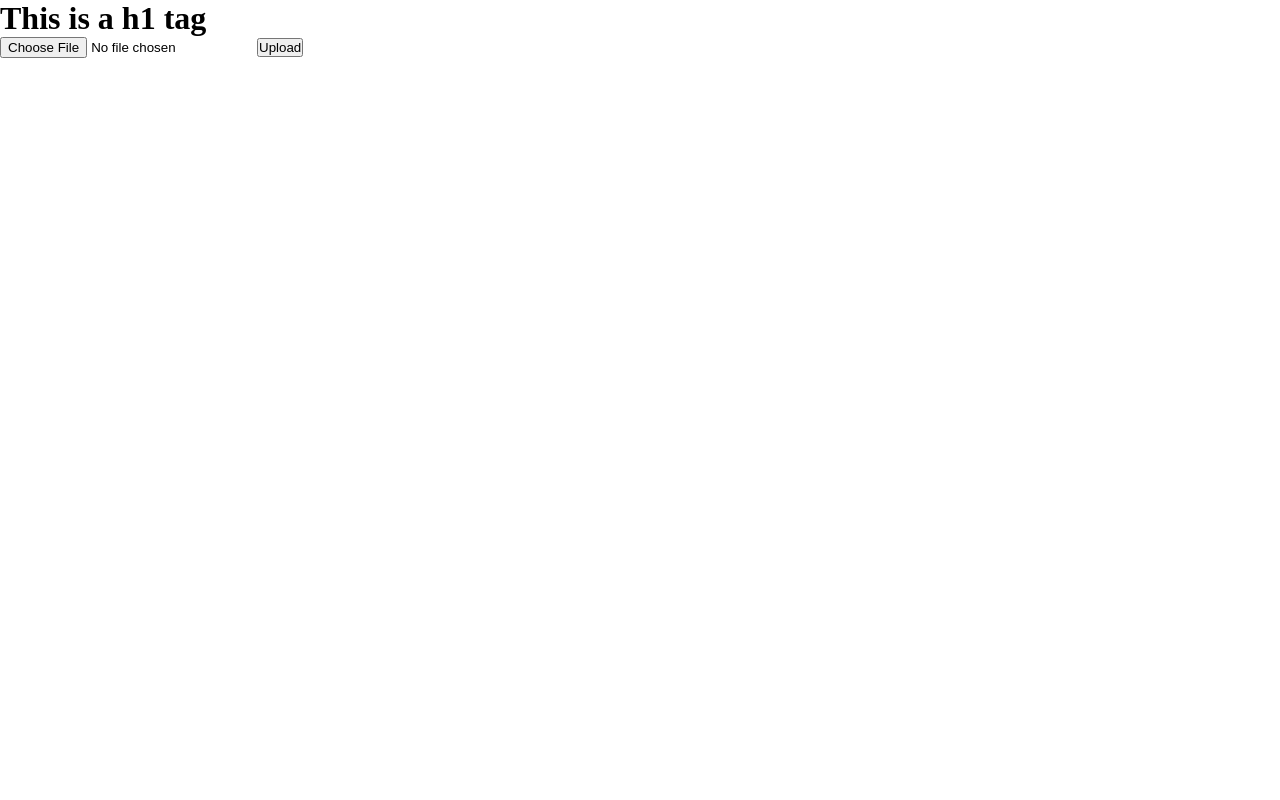
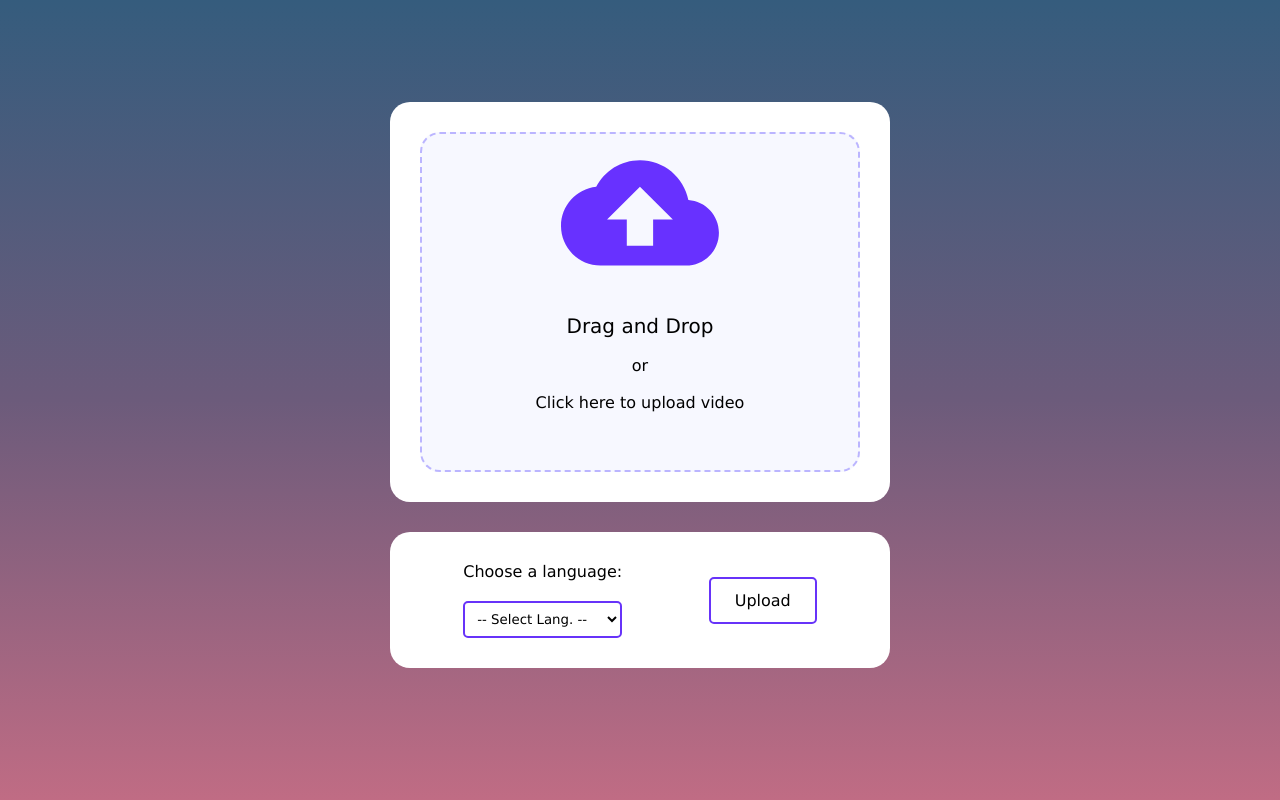
Before and after one commit to mshreeram/titan, a Flask app: page / in a window 1280 px wide. Run offline with Flask 3, Linux system fonts and the light colour scheme.

Commit message:
Create Basic Interface to upload and download videos

```diff
--- a/hello.py
+++ b/hello.py
@@ -1,14 +1,38 @@
-from flask import Flask, render_template, url_for, request, send_file
+from flask import Flask, render_template, url_for, request, send_file, Response
 from fileinput import filename
+from io import BytesIO
+import io
+
 app = Flask(__name__)
+
+video_data = None
+filename = None
 
 @app.route('/', methods = ['POST', 'GET'])
 def index():
+  global video_data
   if request.method == "POST":
+    global f, filename
     f = request.files['file']
-    return send_file(f, mimetype='video/mov')
+    filename = f.filename
+    video_data = BytesIO(f.read())
+    video_data.seek(0)
+    return render_template('video-preview.html')
   else:
     return render_template('index.html')
 
+@app.route('/video_stream')
+def video_stream():
+  global video_data
+  if video_data is not None:
+    print("Video data length:", len(video_data.getvalue()))
+    return Response(video_data.getvalue(), mimetype='video/*', content_type='video/*; charset=utf-8')
+  return "No video data available."
+
+@app.route('/download', methods = ['POST', 'GET'])
+def download():
+  global filename, video_data
+  return send_file(video_data, as_attachment=True, download_name="translated_" + f.filename)
+
 if __name__ == '__main__':
   app.run(debug = True, port=3000)
--- /dev/null
+++ b/static/script.js
@@ -0,0 +1,54 @@
+const dropArea = document.getElementById("drop-area");
+const inputFile = document.getElementById("input-file");
+const imgView = document.getElementById("img-view");
+const upload = document.getElementById("upload");
+const lang = document.getElementById("lang");
+const form = document.getElementById("form");
+
+inputFile.addEventListener("change", uploadImage);
+
+function uploadImage() {
+  const extensions = new Set([
+    "mp4",
+    "mov",
+    "mkv",
+    "avi",
+    "wmv",
+    "flv",
+    "webm",
+    "avchd",
+  ]);
+  const fileName = inputFile.files[0].name;
+  let imgLink = URL.createObjectURL(inputFile.files[0]);
+  const ext = fileName.split(".").pop();
+  if (!extensions.has(ext.toLowerCase())) {
+    alert("Invalid File Format");
+    return;
+  }
+  imgView.innerHTML = `<video controls><source src=${imgLink}></video>`;
+  imgView.style.border = 0;
+}
+
+dropArea.addEventListener("dragover", (e) => {
+  e.preventDefault();
+});
+
+dropArea.addEventListener("drop", (e) => {
+  e.preventDefault();
+  inputFile.files = e.dataTransfer.files;
+  uploadImage();
+});
+
+upload.addEventListener("click", (e) => {
+  if (!inputFile.files[0]) {
+    alert("Please upload or select a video first");
+    e.preventDefault();
+    return;
+  }
+  if (lang.value === "hide") {
+    alert("Please select a language");
+    e.preventDefault();
+  } else {
+    form.submit();
+  }
+});
--- a/static/styles.css
+++ b/static/styles.css
@@ -2,4 +2,95 @@
   margin: 0;
   padding: 0;
   box-sizing: border-box;
+  font-family: "verdana";
 }
+
+.main {
+  width: 100%;
+  min-height: 100vh;
+  background: #355c7d;
+  background: -webkit-linear-gradient(to top, #c06c84, #6c5b7b, #355c7d);
+  background: linear-gradient(to top, #c06c84, #6c5b7b, #355c7d);
+  display: flex;
+  align-items: center;
+  justify-content: center;
+  flex-direction: column;
+}
+
+#drop-area {
+  width: 500px;
+  height: 400px;
+  padding: 30px;
+  background: #fff;
+  text-align: center;
+  border-radius: 20px;
+}
+
+#img-view {
+  width: 100%;
+  height: 100%;
+  border-radius: 20px;
+  border: 2px dashed #bbb5ff;
+  background: #f7f8ff;
+  background-position: center;
+  background-size: cover;
+}
+
+video {
+  width: 100%;
+  height: 100%;
+}
+
+p {
+  font-size: 20px;
+  padding: 18px;
+}
+
+#upload {
+  background: none;
+  color: inherit;
+  border: none;
+  font: inherit;
+  cursor: pointer;
+  outline: inherit;
+  padding: 12px 24px;
+  align-self: center;
+  border: 2px solid rgb(103, 51, 249);
+  border-radius: 5px;
+}
+
+.options {
+  display: flex;
+  background: #fff;
+  margin: 30px;
+  padding: 30px;
+  justify-content: space-around;
+  border-radius: 20px;
+  width: 500px;
+}
+
+.select-lang {
+  display: flex;
+  flex-direction: column;
+  gap: 20px;
+}
+
+#lang {
+  background: none;
+  border: none;
+  border: 2px solid rgb(103, 51, 249);
+  padding: 8px;
+  border-radius: 5px;
+}
+
+.text-line {
+  margin-top: 18px;
+}
+
+#translated {
+  width: 800px;
+  height: 600px;
+  margin-bottom: 50px;
+  border-radius: 25px;
+  background-color: black;
+}
--- a/templates/base.html
+++ b/templates/base.html
@@ -11,5 +11,6 @@
   </head>
   <body>
     {% block head %} {% endblock %}
+    <script src="{{ url_for('static', filename='script.js') }}"></script>
   </body>
 </html>
--- a/templates/index.html
+++ b/templates/index.html
@@ -1,9 +1,30 @@
 {% extends 'base.html' %} {% block head %}
 
-<h1>This is a h1 tag</h1>
-<form action="/" method="post" enctype="multipart/form-data">
-  <input name="file" type="file" accept="video/*" />
-  <input type="submit" value="Upload" />
+<form id="form" action="/" method="post" enctype="multipart/form-data">
+  <div class="main">
+    <label for="input-file" id="drop-area">
+      <input name="file" type="file" accept="video/*" id="input-file" hidden />
+      <div id="img-view">
+        <img src="{{ url_for('static', filename='508.png') }}" />
+        <p>Drag and Drop <div>or</div> <div class="text-line">Click here to upload video</div></p>
+      </div>
+    </label>
 </form>
+<div class="options">
+  <div class="select-lang">
+    <label for="lang">Choose a language:</label>
+    <select name="lang" id="lang">
+      <option value="hide">-- Select Lang. --</option>
+      <option value="telugu">Telugu</option>
+      <option value="hindi">Hindi</option>
+      <option value="tamil">Tamil</option>
+      <option value="marathi">Marathi</option>
+      <option value="bengali">Bengali</option>
+      <option value="gujarati">Gujarati</option>
+    </select>
+  </div>
+  <button id="upload">Upload</button>
+  </div>
+</div>
 
 {% endblock %}
```
Also changed, not shown: templates/video-preview.html (added, +13 -0 lines), static/508.png (added).
